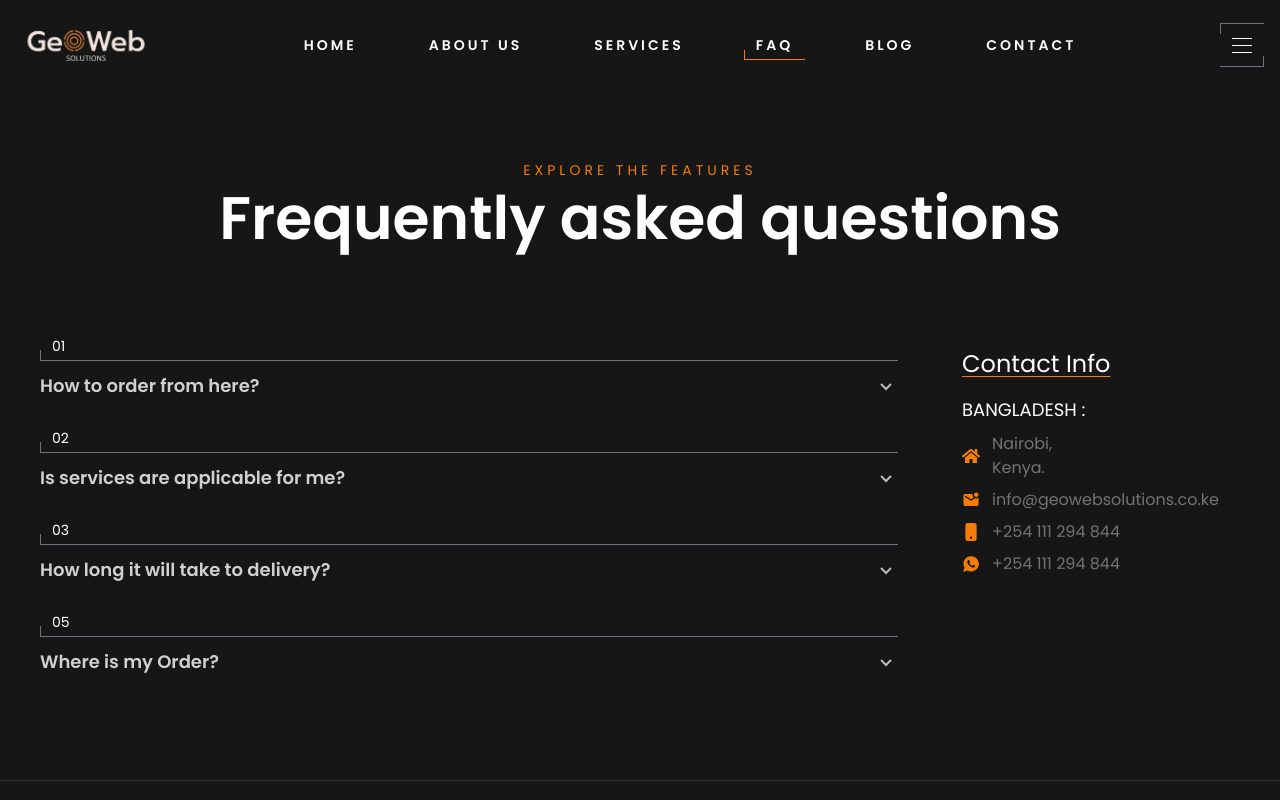
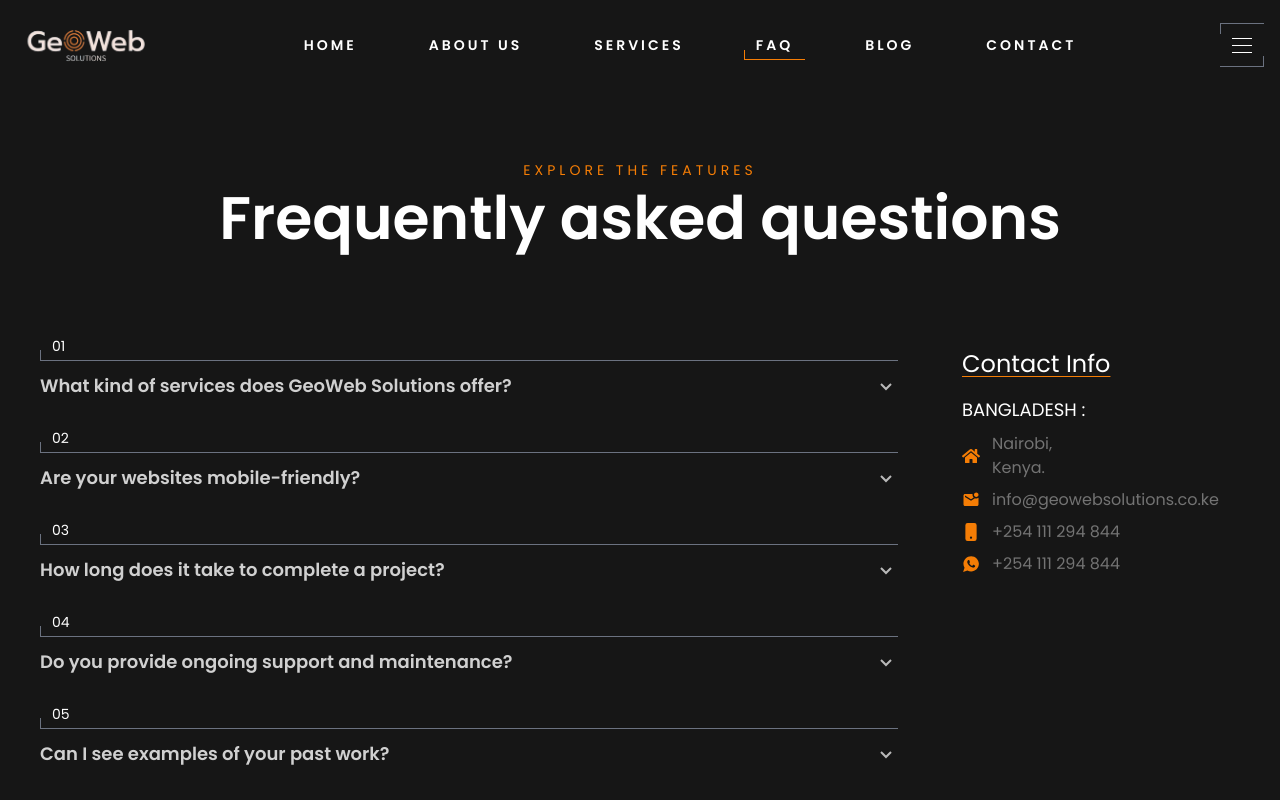
Before and after one commit to Georgeondigo/GeoWebSolutions, a Next.js app: page /faq in a window 1280 px wide. Shown: the top 800 px of the page. Built offline with nearby package versions, Linux system fonts and the light colour scheme.

Commit message:
faq-update

```diff
--- a/src/app/faq/page.tsx
+++ b/src/app/faq/page.tsx
@@ -14,29 +14,35 @@ import {
 import { BiChevronDown } from "react-icons/bi";
 
 const faqData = [
-  {
+   {
     _id: "01",
-    title: "How to order from here?",
+    title: "What kind of services does GeoWeb Solutions offer?",
     subTitle:
-      "Lorem ipsum dolor sit, amet consectetur adipisicing elit. Veniam sit corporis labore possimus blanditiis sed quo deserunt asperiores molestiae commodi.",
+      "We provide web development, mobile app development, UI/UX design, cloud deployment, and custom software solutions tailored to businesses of all sizes.",
   },
   {
     _id: "02",
-    title: "Is services are applicable for me?",
+    title: "Are your websites mobile-friendly?",
     subTitle:
-      "Lorem ipsum dolor sit, amet consectetur adipisicing elit. Veniam sit corporis labore possimus blanditiis sed quo deserunt asperiores molestiae commodi.",
+      "Absolutely. We prioritize responsive design to ensure our websites look and function seamlessly across all devices, including phones and tablets.",
   },
   {
     _id: "03",
-    title: "How long it will take to delivery?",
+    title: "How long does it take to complete a project?",
     subTitle:
-      "Lorem ipsum dolor sit, amet consectetur adipisicing elit. Veniam sit corporis labore possimus blanditiis sed quo deserunt asperiores molestiae commodi.",
+      "Project timelines depend on scope and complexity. A standard business website typically takes 2–4 weeks, while larger systems may take 6–12 weeks.",
+  },
+  {
+    _id: "04",
+    title: "Do you provide ongoing support and maintenance?",
+    subTitle:
+      "Yes, we offer post-launch support packages for updates, backups, performance optimization, security patches, and technical assistance.",
   },
   {
     _id: "05",
-    title: "Where is my Order?",
+    title: "Can I see examples of your past work?",
     subTitle:
-      "Lorem ipsum dolor sit, amet consectetur adipisicing elit. Veniam sit corporis labore possimus blanditiis sed quo deserunt asperiores molestiae commodi.",
+      "Yes, you can visit our portfolio section or explore live demos on our website to view completed projects across various industries.",
   },
 ];
 
```
